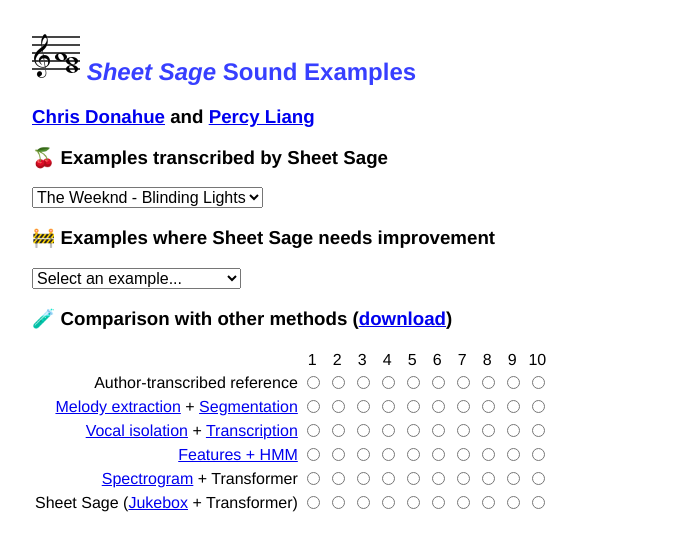
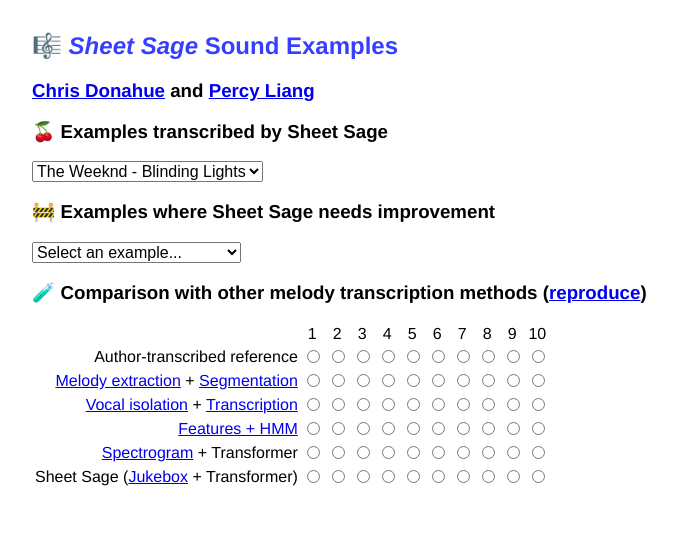
Before and after one commit to chrisdonahue/sheetsage-lbd, a plain HTML site: page index.html in a window 1280 px wide. Shown: the whole page, without its empty margins (0-677 px from the left). Drawn offline with nearby package versions, Linux system fonts and the light colour scheme; no server answers.

Commit message:
Reverting to emoji

```diff
--- a/index.html
+++ b/index.html
@@ -44,9 +44,7 @@
   <body>
     <div id="main">
       <div id="header">
-        <h2>
-          <img src="static/favicon_48.png" /> <i>Sheet Sage</i> Sound Examples
-        </h2>
+        <h2>🎼 <i>Sheet Sage</i> Sound Examples</h2>
         <h3>
           <a href="https://chrisdonahue.com" target="_blank">Chris Donahue</a>
           and
@@ -84,10 +82,10 @@
 
           <div id="ryy08">
             <h3>
-              🧪 Comparison with other methods (<a
-                href="ryy08_comparison/ryy08.tar.gz"
+              🧪 Comparison with other melody transcription methods (<a
+                href="ryy08_comparison/reproduce.tar.gz"
                 target="_blank"
-                >download</a
+                >reproduce</a
               >)
             </h3>
             <template id="ryy08-method">
```
